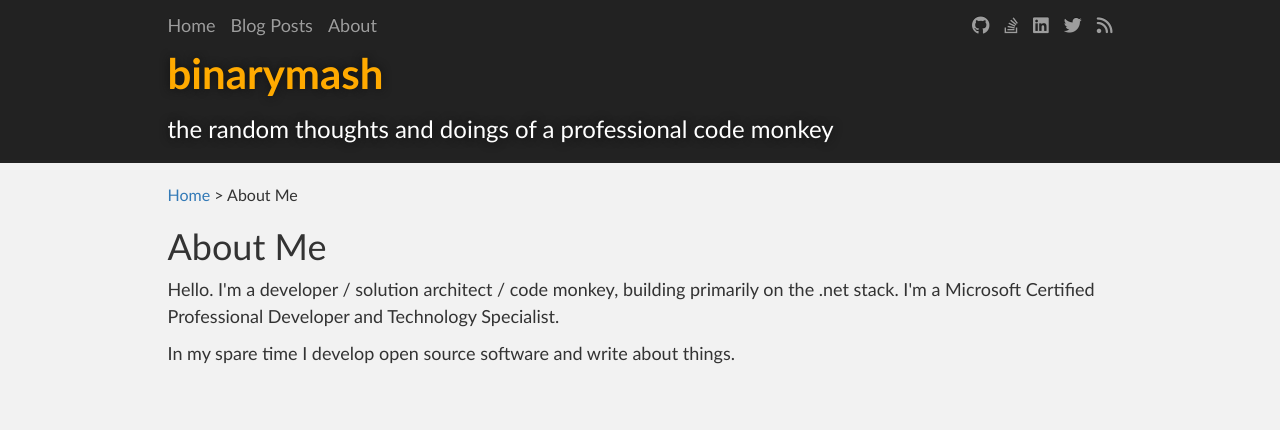
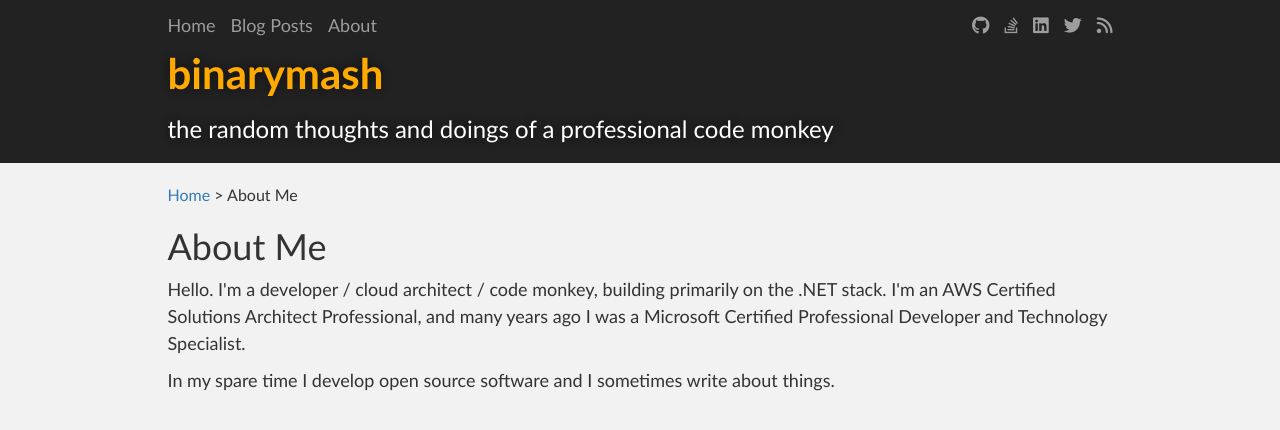
Before and after one commit to binarymash/binarymash.github.io, a Jekyll site: the page built from About.html, in a window 1280 px wide. Shown: the top 430 px of the page. Built offline with Jekyll 4.4.1, drawn with Linux system fonts in a browser that asks for light colours; nearby versions of some CDN libraries.

Commit message:
Update gemfile and About Me page. After 6 years lets see if this breaks anything....

```diff
--- a/About.html
+++ b/About.html
@@ -6,7 +6,7 @@
     <div class="col-sm-12 col-md-10 col-md-offset-1">
         <nav class="breadcrumbs"><a href="/">Home</a> &gt; {{page.title}}</nav>
         <h1>{{page.title}}</h1>
-        <p>Hello. I'm a developer / solution architect / code monkey, building primarily on the .net stack. I'm a Microsoft Certified Professional Developer and Technology Specialist.</p>
-        <p>In my spare time I develop open source software and write about things.</p>
+        <p>Hello. I'm a developer / cloud architect / code monkey, building primarily on the .NET stack. I'm an AWS Certified Solutions Architect Professional, and many years ago I was a Microsoft Certified Professional Developer and Technology Specialist.</p>
+        <p>In my spare time I develop open source software and I sometimes write about things.</p>
     </div>
 </div>
--- a/Gemfile
+++ b/Gemfile
@@ -17,11 +17,11 @@
 
 # If you want to use GitHub Pages, remove the "gem "jekyll"" above and
 # uncomment the line below. To upgrade, run `bundle update github-pages`.
-gem "github-pages", group: :jekyll_plugins
+gem "github-pages", "~> 232", group: :jekyll_plugins
 
 # If you have any plugins, put them here!
 group :jekyll_plugins do
-   gem "jekyll-feed", "~> 0.6"
+   gem "jekyll-feed", "~> 0.17.0"
    gem 'jekyll-sitemap'
 end
 
```
Also changed, not shown: Gemfile.lock.
